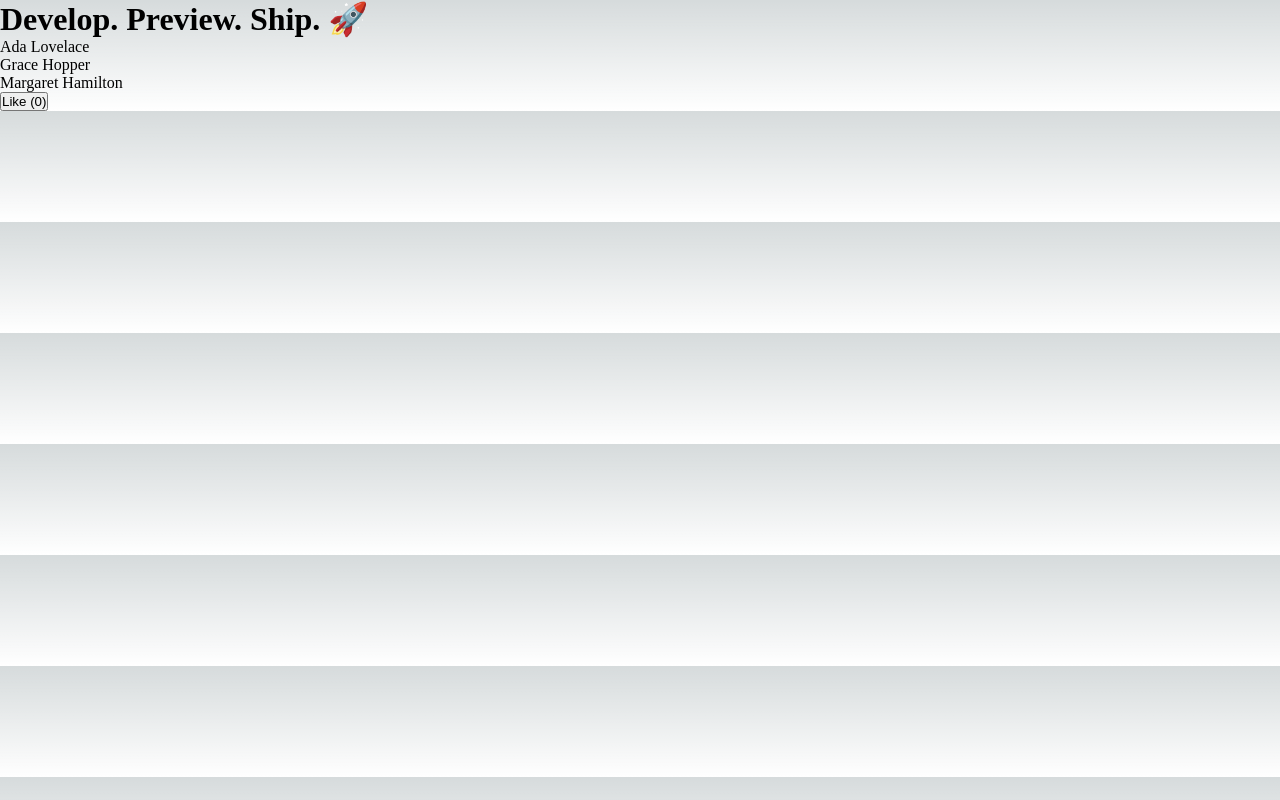
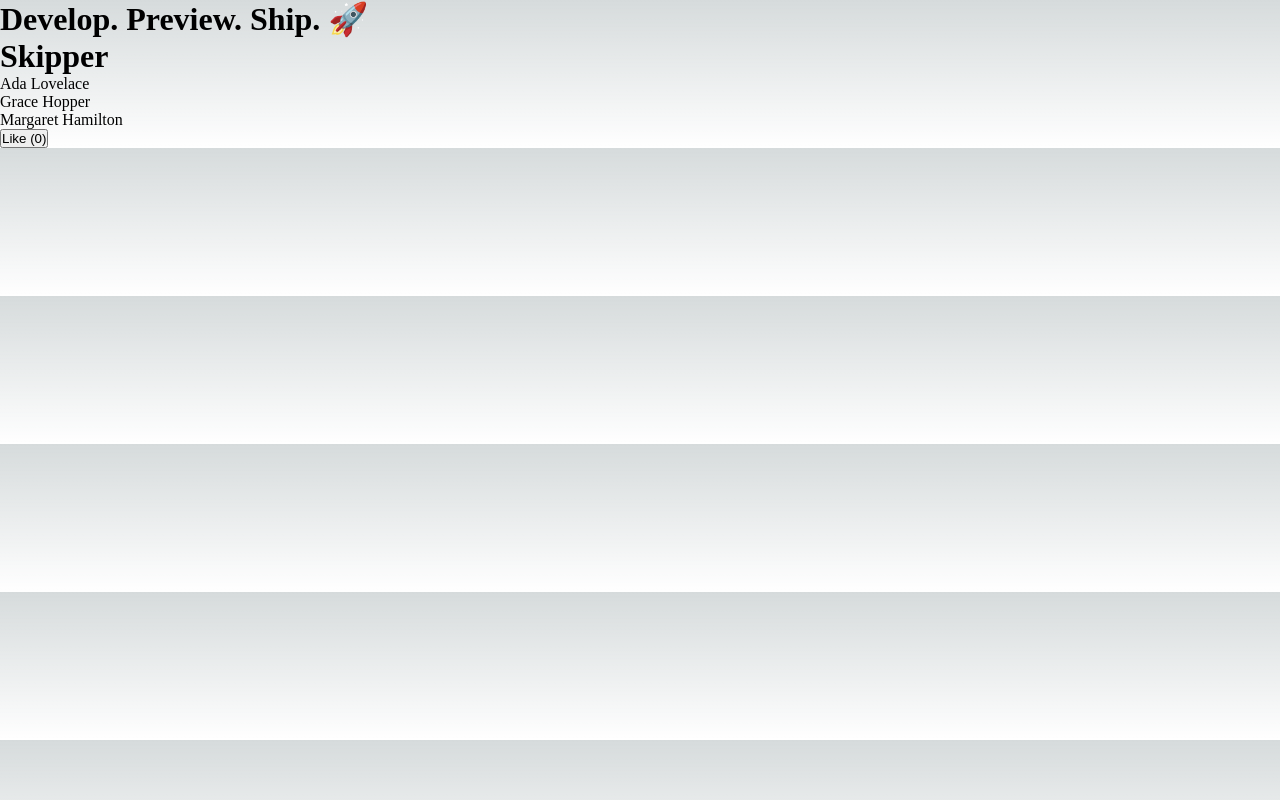
Before and after one commit to maxstetter/Skipper, a Next.js app in the folder skipper/: page / in a window 1280 px wide. Built offline with nearby package versions, Linux system fonts and the light colour scheme.

Commit message:
created first basic component

```diff
--- /dev/null
+++ b/skipper/components/Basic.js
@@ -0,0 +1,11 @@
+import React from "react";
+
+function BasicTitle(){
+    return (
+        <div>
+            <h1>Skipper</h1>
+        </div>
+    )
+}
+
+export default BasicTitle
--- a/skipper/pages/index.js
+++ b/skipper/pages/index.js
@@ -1,5 +1,6 @@
 // index.html
 import { useState } from 'react';
+import BasicTitle from '../components/Basic.js';
 function Header({ title }) {
   return <h1>{title ? title : 'Default title'}</h1>;
 }
@@ -16,6 +17,7 @@ function HomePage() {
   return (
     <div>
       <Header title="Develop. Preview. Ship. 🚀" />
+      <BasicTitle />
       <ul>
         {names.map((name) => (
           <li key={name}>{name}</li>
```
